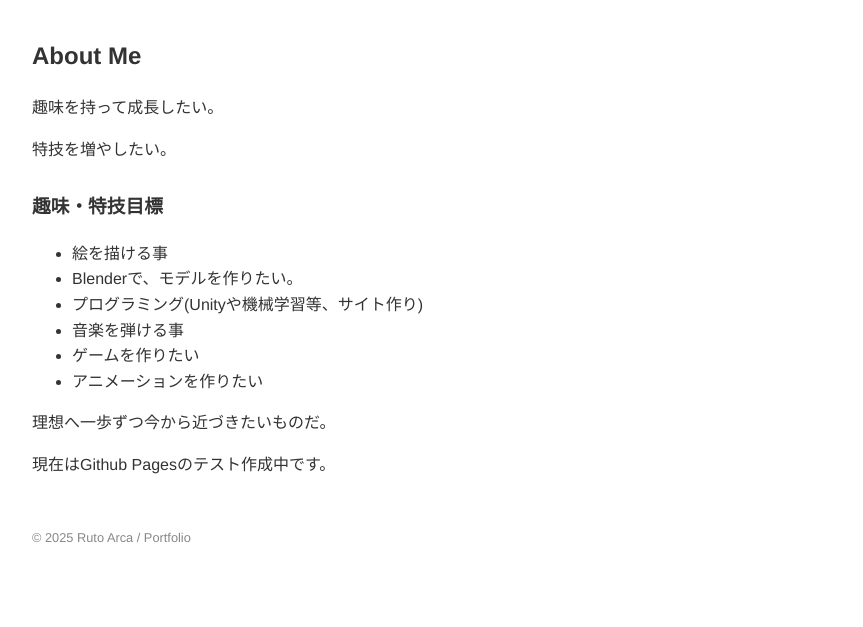
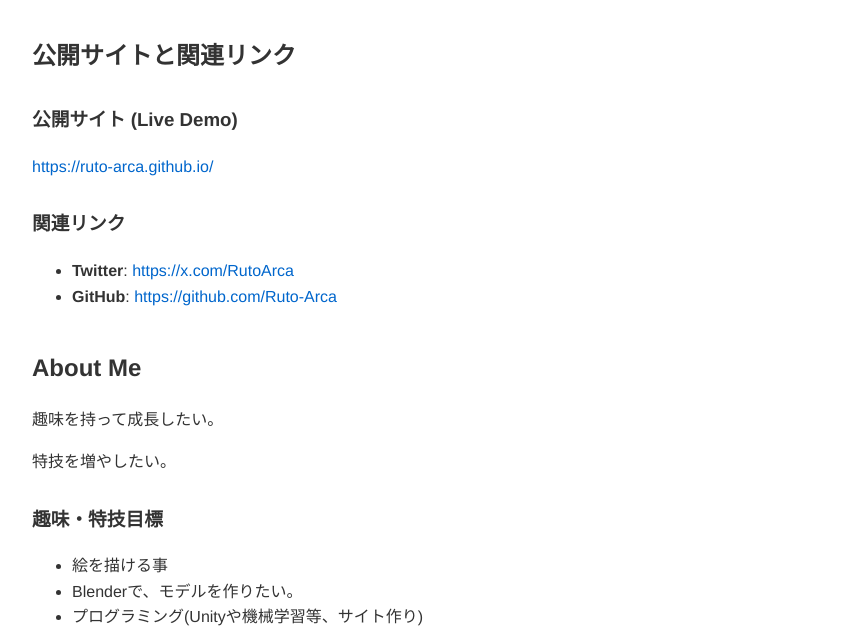
Before and after one commit to Ruto-Arca/Ruto-Arca, a plain HTML site: page index.html in a window 1280 px wide. Shown: the part 175-802 px from the top of the page, without its empty margins (208-1071 px from the left). Drawn offline with Linux system fonts and the light colour scheme.

Commit message:
「公開サイトと関連リンク」を追加

```diff
--- a/index.html
+++ b/index.html
@@ -46,6 +46,28 @@
             <h1>Ruto Arca / Portfolio</h1>
             <p>趣味・特技を増やしたい</p>
         </header>
+        <section>
+            <h2>公開サイトと関連リンク</h2>
+
+            <section>
+                <h3>公開サイト (Live Demo)</h3>
+                <p>
+                    <a href="https://ruto-arca.github.io/" target="_blank">https://ruto-arca.github.io/</a>
+                </p>
+            </section>
+
+            <section>
+                <h3>関連リンク</h3>
+                <ul>
+                    <li>
+                        <strong>Twitter</strong>: <a href="https://x.com/RutoArca" target="_blank">https://x.com/RutoArca</a>
+                    </li>
+                    <li>
+                        <strong>GitHub</strong>: <a href="https://github.com/Ruto-Arca" target="_blank">https://github.com/Ruto-Arca</a>
+                    </li>
+                </ul>
+            </section>
+        </section>
 
         <section>
             <h2>About Me</h2>
```
